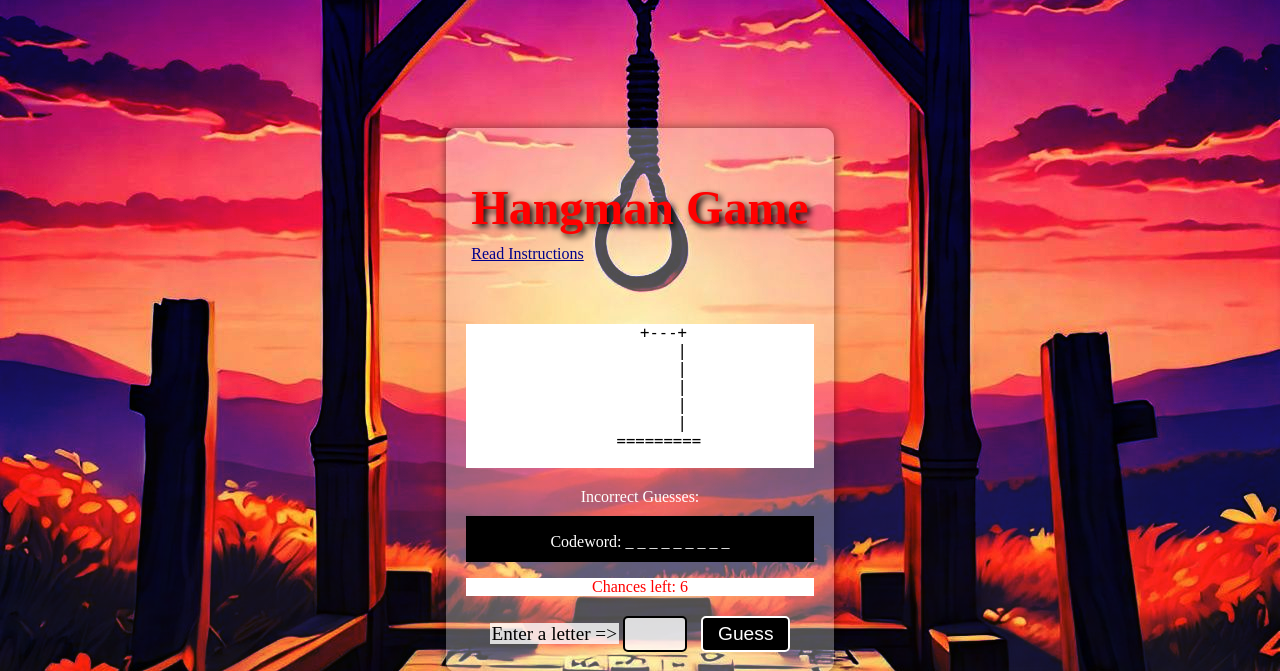
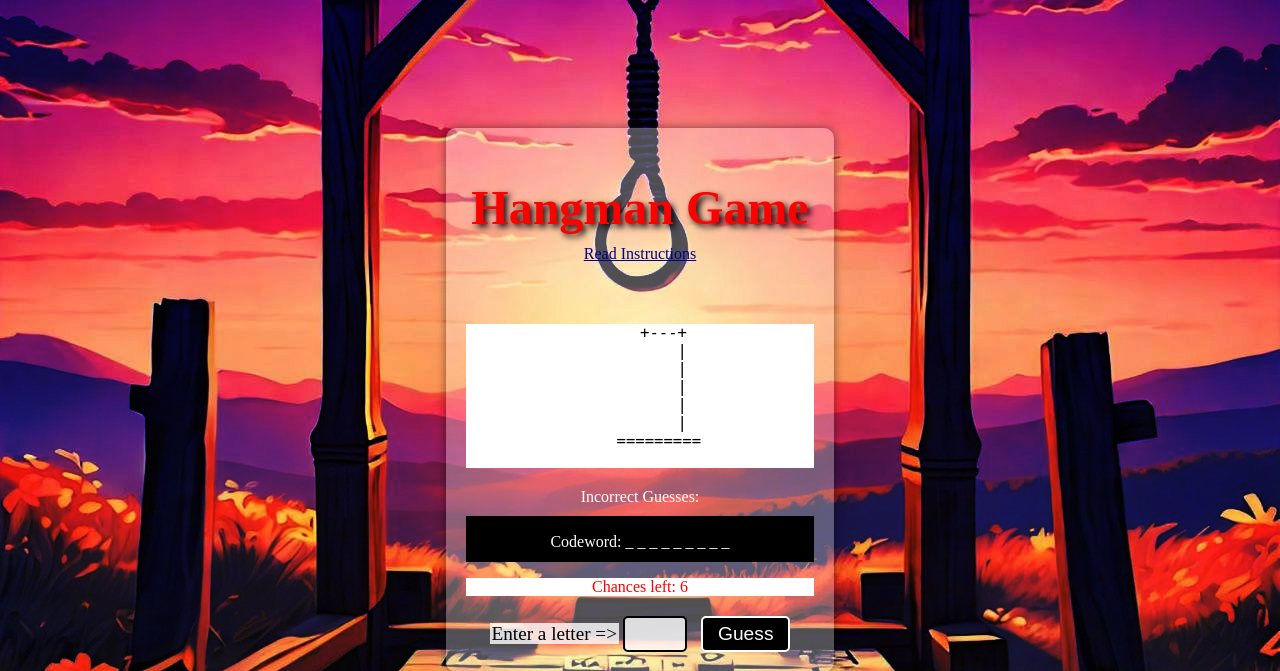
Before and after one commit to rani-ukamble/hangmanweb, a Flask app: page / in a window 1280 px wide. Shown: the top 671 px of the page. Run offline with Flask 3, Linux system fonts and the light colour scheme.

Commit message:
Update index.html

```diff
--- a/templates/index.html
+++ b/templates/index.html
@@ -116,7 +116,7 @@
         .d1 {
             padding-left: 5px;
             padding-right: 5px;
-            text-align: left; /* Aligns text and elements inside to the left */
+            text-align: center; /* Aligns text and elements inside to the left */
         }
 
         .inst {
```
